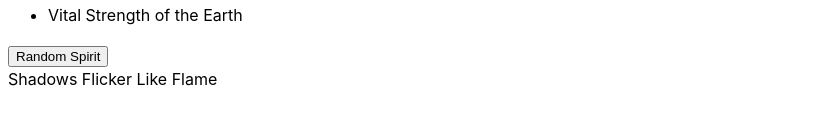
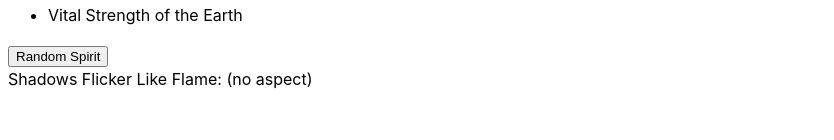
Before and after one commit to bntracy/typescript-react-demo, a React (Vite) app: page / in a window 1280 px wide. Both pictures are taken after a click on the button "Random Spirit". Shown: the part 160-300 px from the top of the page, without its empty margins (0-834 px from the left). Built offline with nearby package versions, Linux system fonts and the light colour scheme.

Commit message:
aspect randomizes

```diff
--- a/src/App.tsx
+++ b/src/App.tsx
@@ -4,6 +4,7 @@ import SpiritList from './components/SpiritList';
 
 const App: FC<AppProps> = ({ title }) => {
   const [randomSpirit, setRandomSpirit] = useState<Spirit | null>(null);
+  const [randomAspect, setRandomAspect] = useState<string | null>(null);
 
   const spirits: Spirit[] = [];
   spirits.push({name: 'Lightning\'s Swift Strike', aspects: ['(no aspect)', 'Immense', 'Pandemonium', 'Sparking', 'Wind']});
@@ -16,6 +17,9 @@ const App: FC<AppProps> = ({ title }) => {
     const length = spirits.length;
     const randomIndex = Math.floor(Math.random() * length); // returns a random number between 0 and length-1 inclusive
     setRandomSpirit(spirits[randomIndex]);
+    const aspectLength = spirits[randomIndex].aspects.length;
+    const randomAspectIndex = Math.floor(Math.random() * aspectLength);
+    setRandomAspect(spirits[randomIndex].aspects[randomAspectIndex]);
   }
 
   return (
@@ -23,7 +27,7 @@ const App: FC<AppProps> = ({ title }) => {
         <h1>{title}</h1>
         <SpiritList spirits={spirits} />
         <button type="button" onClick={randomizeSpirit}>Random Spirit</button>
-        {randomSpirit && <div>{randomSpirit.name}</div>}
+        {randomSpirit && <div>{randomSpirit.name}: {randomAspect}</div>}
     </div>
   );
 };
```
